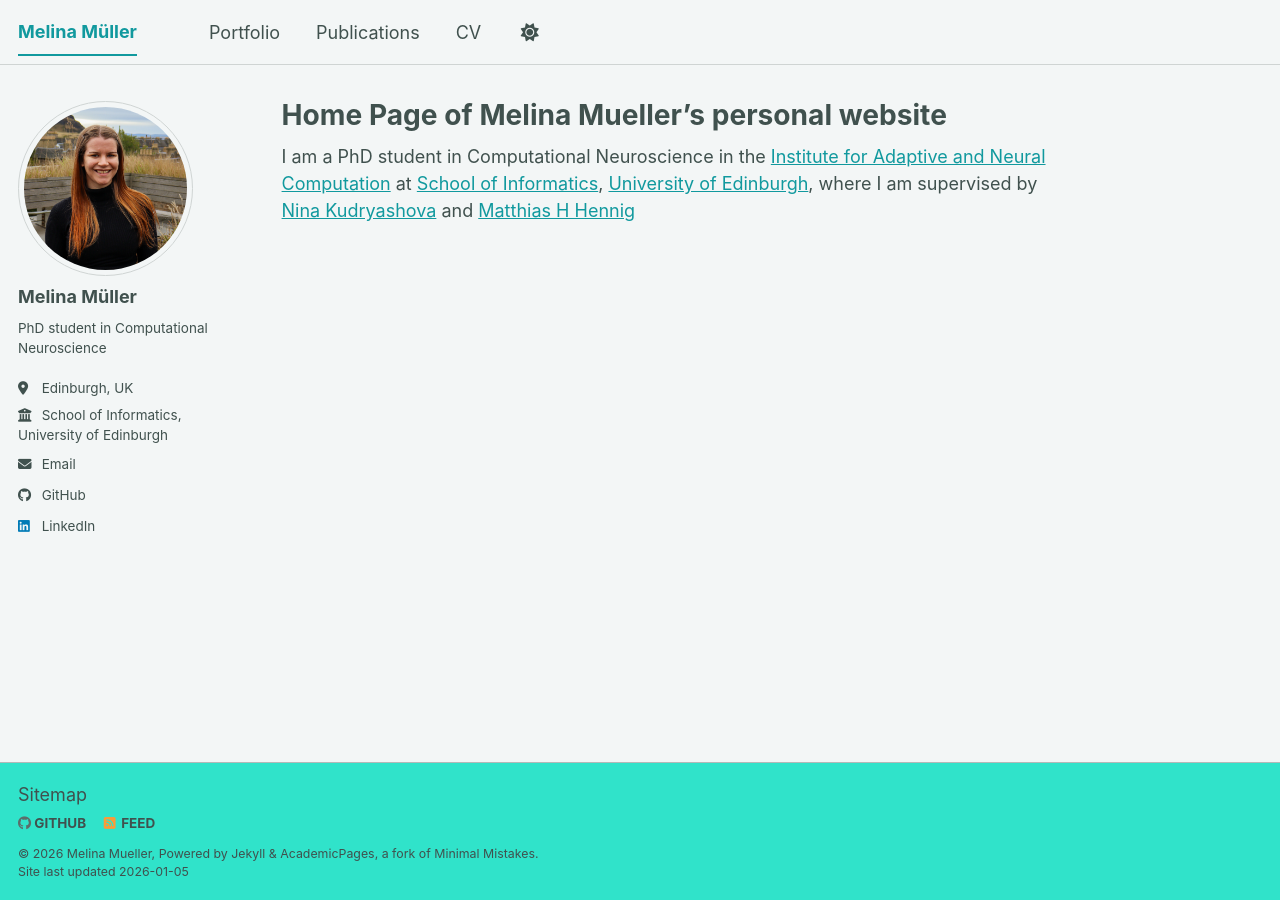
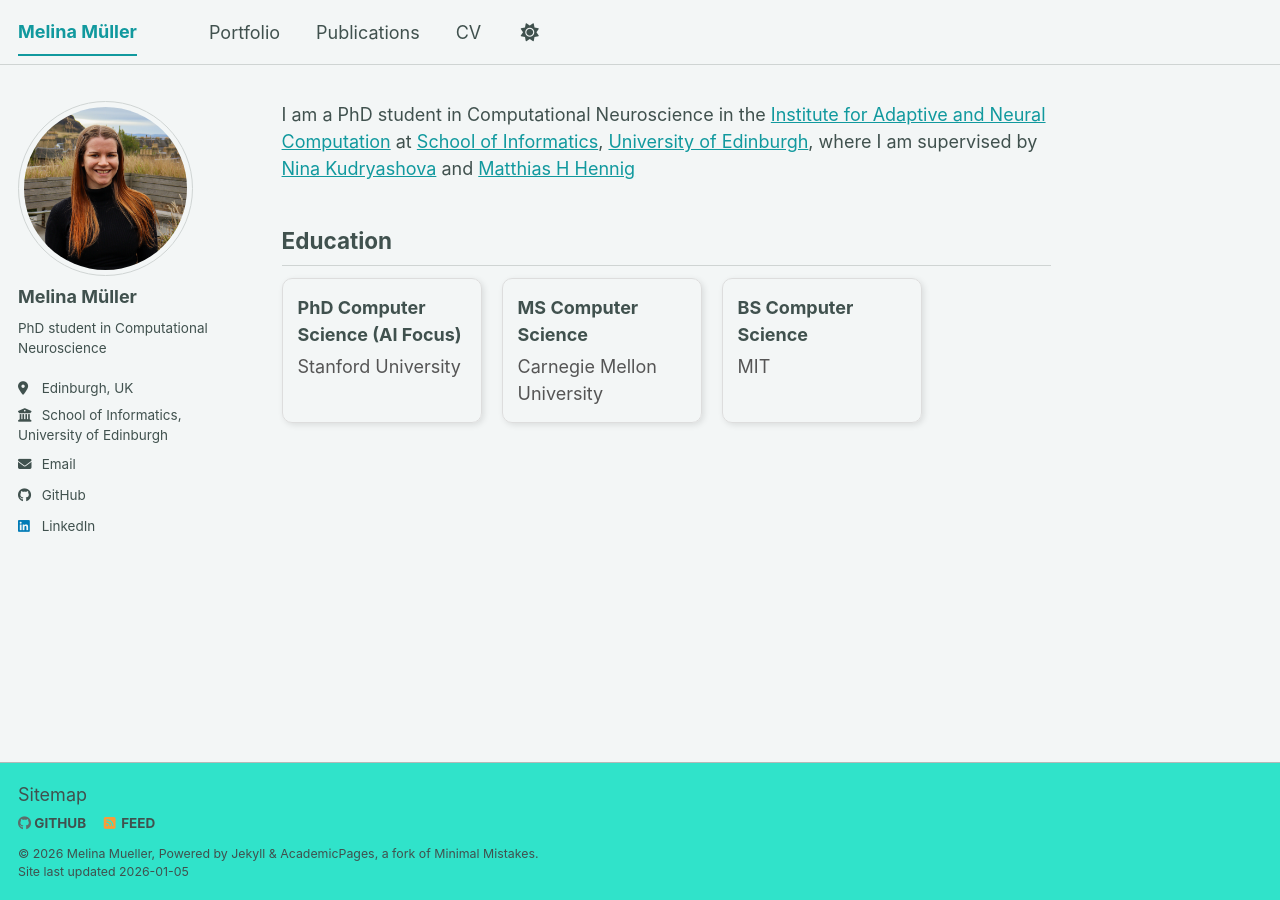
Before and after one commit to Melina-M-Mueller/Melina-M-Mueller.github.io, a Jekyll site: the page built from _pages/about.md, in a window 1280 px wide. Built offline with Jekyll 4.4.1, drawn with Linux system fonts in a browser that asks for light colours; a script bundle is joined from its source files by our own code; library files that are not in the unit come from our copies.

Commit message:
test education

```diff
--- a/_pages/about.md
+++ b/_pages/about.md
@@ -8,3 +8,25 @@
 ---
 
 I am a PhD student in Computational Neuroscience in the [Institute for Adaptive and Neural Computation](https://informatics.ed.ac.uk/anc) at [School of Informatics](https://informatics.ed.ac.uk/), [University of Edinburgh](https://www.ed.ac.uk/), where I am supervised by [Nina Kudryashova](https://ninelk.github.io/) and [Matthias H Hennig](https://homepages.inf.ed.ac.uk/mhennig/index.html)
+
+
+## Education
+
+<div style="display: flex; gap: 20px; flex-wrap: wrap; margin-top: 10px;">
+
+  <div style="border: 1px solid #ddd; border-radius: 10px; padding: 15px; width: 200px; box-shadow: 2px 2px 6px rgba(0,0,0,0.1);">
+    <div style="font-weight: bold; margin-bottom: 5px;">PhD Computer Science (AI Focus)</div>
+    <div style="color: #555;">Stanford University</div>
+  </div>
+
+  <div style="border: 1px solid #ddd; border-radius: 10px; padding: 15px; width: 200px; box-shadow: 2px 2px 6px rgba(0,0,0,0.1);">
+    <div style="font-weight: bold; margin-bottom: 5px;">MS Computer Science</div>
+    <div style="color: #555;">Carnegie Mellon University</div>
+  </div>
+
+  <div style="border: 1px solid #ddd; border-radius: 10px; padding: 15px; width: 200px; box-shadow: 2px 2px 6px rgba(0,0,0,0.1);">
+    <div style="font-weight: bold; margin-bottom: 5px;">BS Computer Science</div>
+    <div style="color: #555;">MIT</div>
+  </div>
+
+</div>
```
Also changed, not shown: other parts of _pages/about.md (+1 -1 lines).
